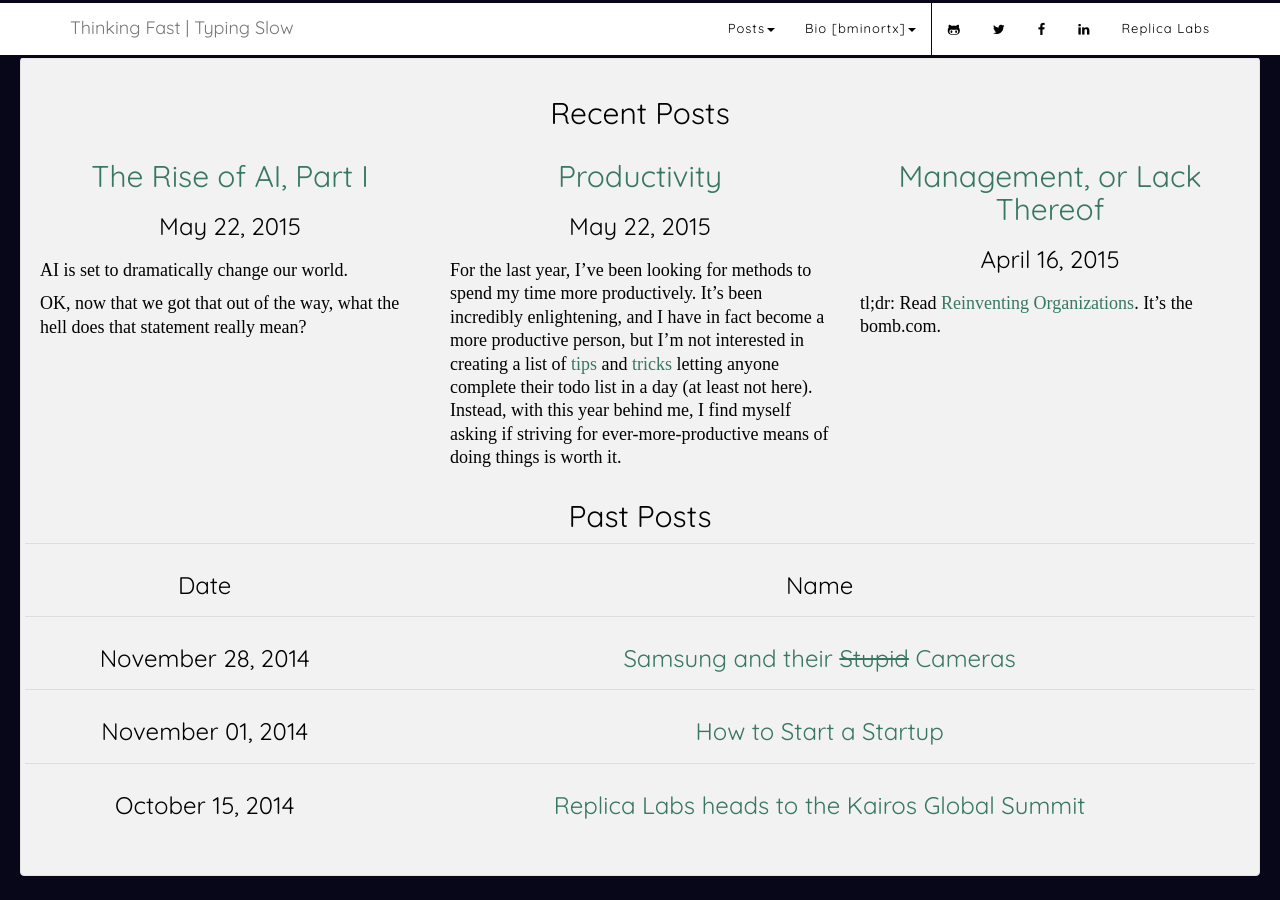
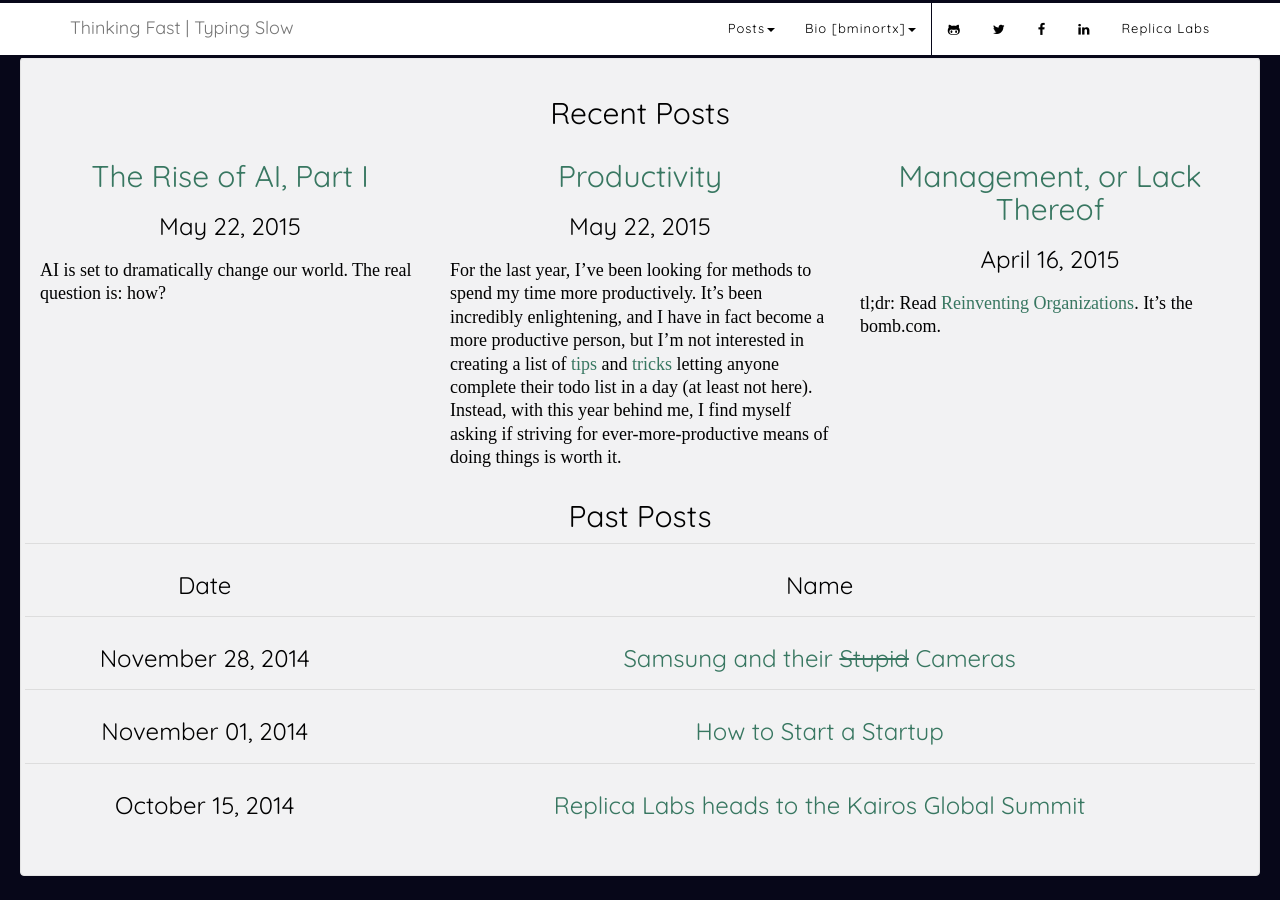
Before and after one commit to bminortx/bminortx.github.io, a Jekyll site: the page built from index.html, in a window 1280 px wide and 900 px high, scrolled down 644 px. Built offline with Jekyll 4.4.1, drawn with Linux system fonts in a browser that asks for light colours; nearby versions of some CDN libraries; some web fonts are replaced; the list of posts is cut into pages by our own code.

Commit message:
Some more small changes

```diff
--- a/_posts/2105-05-24-Machine-Learning.md
+++ b/_posts/2105-05-24-Machine-Learning.md
@@ -4,9 +4,7 @@ title:  "The Rise of AI, Part I"
 date:   2015-05-22 18:22:26
 ---
 
-AI is set to dramatically change our world.
-
-OK, now that we got that out of the way, what the hell does that statement really mean?
+AI is set to dramatically change our world. The real question is: how?
 
 <!--more-->
 
@@ -14,7 +12,7 @@ OK, now that we got that out of the way, what the hell does that statement reall
 
 ## The (Potentially Scary) Future of AI ##
 
-If any of you have seen the new movie Ex Machina, you probably have a bad feeling about the whole AI thing right now. The premise is that a brilliant researcher has developed what they believe to be the most intelligent robot ever made, and brings someone in to confirm this notion, mainly through the Turing Test.
+If any of you have seen the new movie _Ex Machina_, you probably have a bad feeling about the whole AI thing right now. The premise is that a brilliant researcher has developed what they believe to be the most intelligent robot ever made, and brings someone in to confirm this notion, mainly through the Turing Test.
 
 <div style="text-align: center; padding-top: 20px; padding-bottom: 20px">
 <img src="/images/augmentation/ex_machina.jpg" title="Twist: Actually not about the Turing Test." class="img-thumbnail">
```
Also changed, not shown: other parts of _posts/2105-05-24-Machine-Learning.md (+1 -1 lines).
